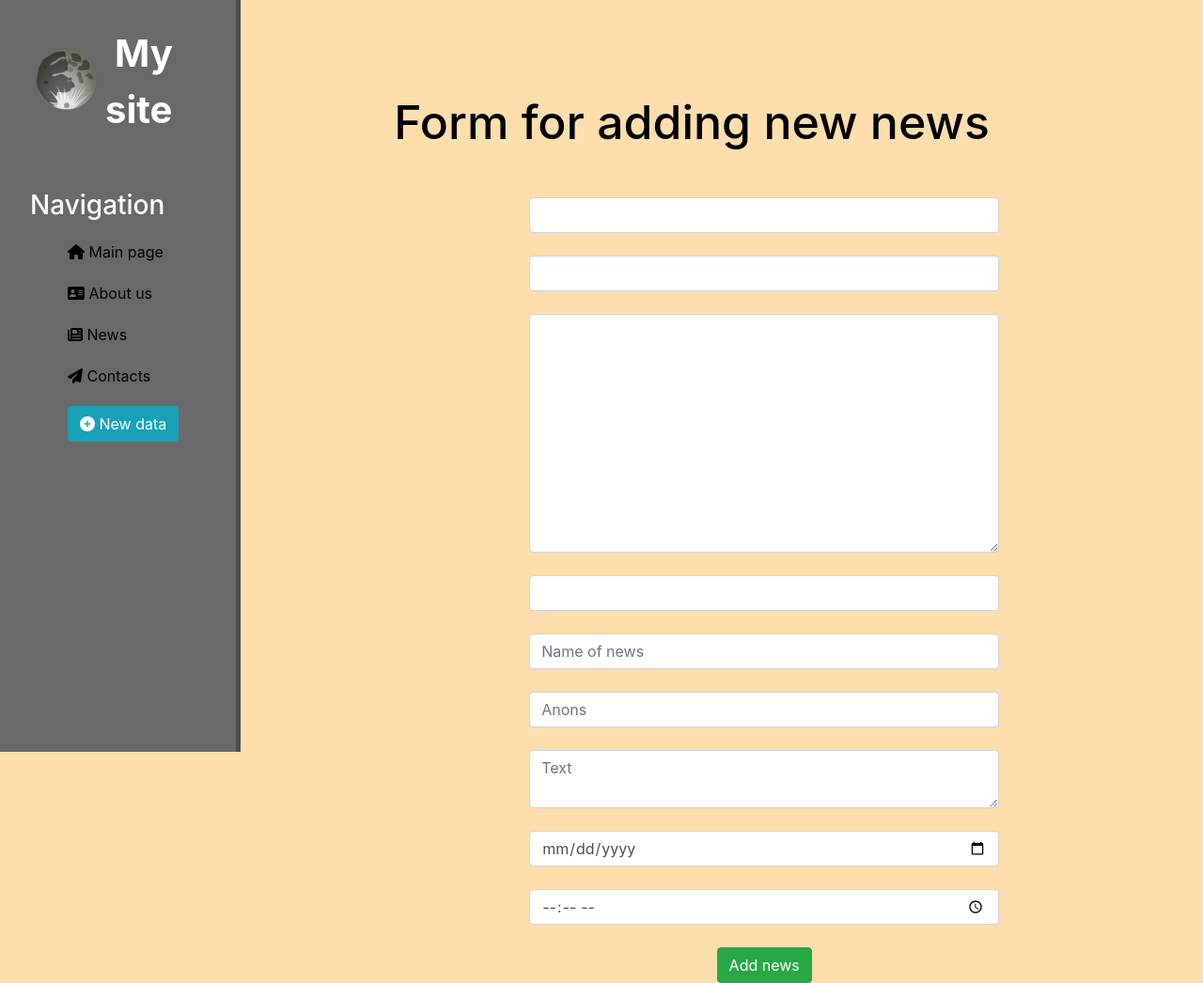
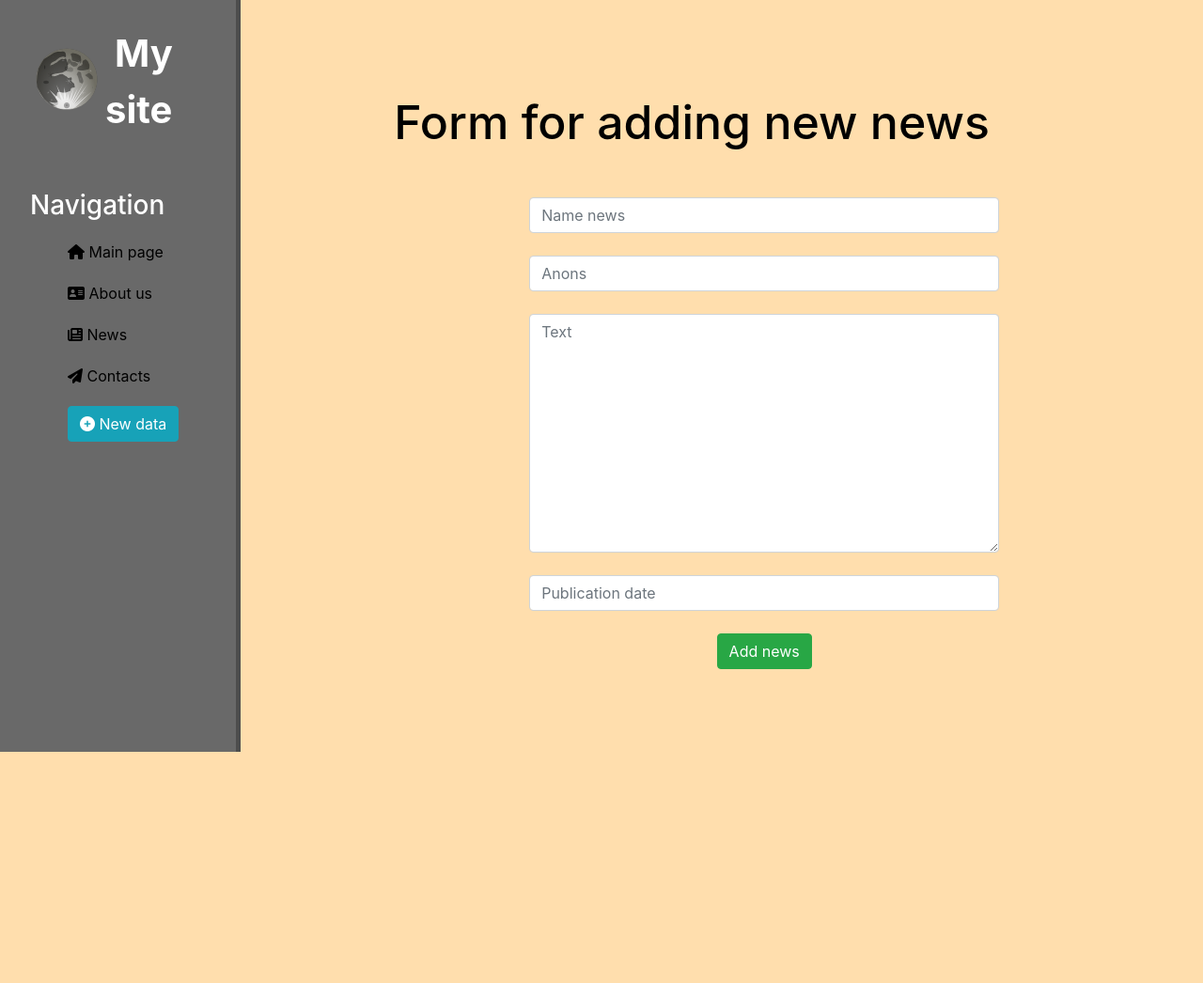
Before and after one commit to ybw0000/DjangoStudy, a Django app: page /news/create in a window 1280 px wide. Shown: the whole page at 94% size. After the commit the page ends 800 px from the top, so only its background shows below. Run offline with Django 3.2, Linux system fonts and the light colour scheme; some libraries are stand-ins or nearby versions.

Commit message:
Added first include by using form

```diff
--- a/study/news/forms.py
+++ b/study/news/forms.py
@@ -1,27 +1,27 @@
 from .models import Article
-from django import forms
+from django.forms import ModelForm, TextInput, DateTimeInput, Textarea
 
 
-class ArticleForm(forms.ModelForm):
+class ArticleForm(ModelForm):
     class Meta:
         model = Article
         fields = ['title', 'anons', 'full_text', 'date']
 
         widgets = {
-            "title": forms.TextInput(attrs={
+            "title": TextInput(attrs={
                 'class': 'form-control',
-                'placeholed': 'Name news'
+                'placeholder': 'Name news'
             }),
-            "anons": forms.TextInput(attrs={
+            "anons": TextInput(attrs={
                 'class': 'form-control',
-                'placeholed': 'Anons'
+                'placeholder': 'Anons'
             }),
-            "date": forms.DateTimeInput(attrs={
+            "date": DateTimeInput(attrs={
                 'class': 'form-control',
-                'placeholed': 'Publication date'
+                'placeholder': 'Publication date'
             }),
-            "full_text": forms.Textarea(attrs={
+            "full_text": Textarea(attrs={
                 'class': 'form-control',
-                'placeholed': 'Text'
+                'placeholder': 'Text'
             }),
         }
--- a/study/news/templates/news/create.html
+++ b/study/news/templates/news/create.html
@@ -11,12 +11,13 @@
             {{ form.anons }}<br>
             {{ form.full_text }}<br>
             {{ form.date }}<br>
+            <span>{{ error }}</span>
 
-            <input type="text" placeholder="Name of news" class="form-control"><br>
-            <input type="text" placeholder="Anons" class="form-control"><br>
-            <textarea class="form-control" placeholder="Text"></textarea><br>
-            <input type="date" class="form-control"><br>
-            <input type="time" class="form-control"><br>
+<!--            <input type="text" placeholder="Name of news" class="form-control"><br>-->
+<!--            <input type="text" placeholder="Anons" class="form-control"><br>-->
+<!--            <textarea class="form-control" placeholder="Text"></textarea><br>-->
+<!--            <input type="date" class="form-control"><br>-->
+<!--            <input type="time" class="form-control"><br>-->
             <button class="btn btn-success" type="submit">Add news</button>
         </form>
     </div>
--- a/study/news/views.py
+++ b/study/news/views.py
@@ -1,4 +1,4 @@
-from django.shortcuts import render
+from django.shortcuts import render, redirect
 from .models import Article
 from .forms import ArticleForm
 
@@ -8,10 +8,20 @@ def news_home(request):
     return render(request, 'news/news_home.html', {'news': news})
 
 def create(request):
+    error = ''
+    if request.method == 'POST':
+        form = ArticleForm(request.POST)
+        if form.is_valid():
+            form.save()
+            return redirect('news_home')
+        else:
+            error = 'Error'
+
     form = ArticleForm()
 
     data = {
-        'form': form
+        'form': form,
+        'error': error,
     }
 
     return render(request, 'news/create.html', data)
```
Also changed, not shown: study/db.sqlite3.
